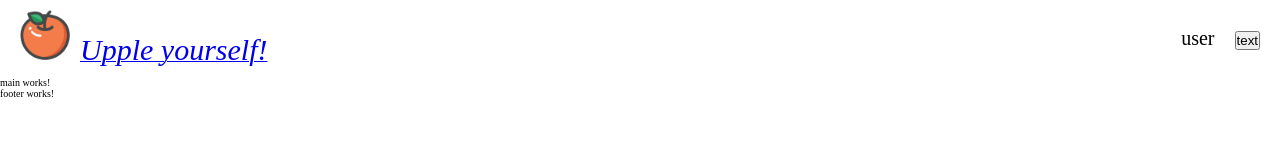
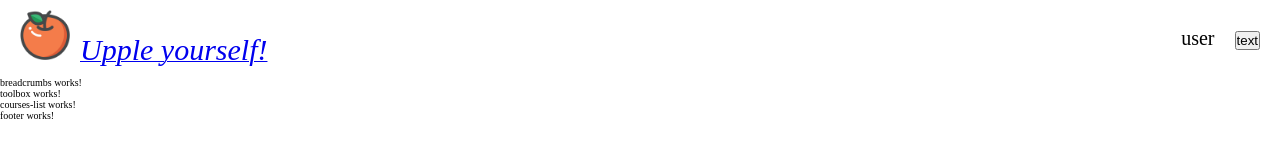
Before and after one commit to mikalai-sokarau/Angular, an Angular app: page / in a window 1280 px wide. Shown: the top 167 px of the page. Built offline with nearby package versions, Linux system fonts and the light colour scheme.

Commit message:
added template for main component

```diff
--- a/src/app/components/main/main.component.html
+++ b/src/app/components/main/main.component.html
@@ -1,3 +1,3 @@
-<p>
-  main works!
-</p>
+<app-breadcrumbs></app-breadcrumbs>
+<app-toolbox></app-toolbox>
+<app-courses-list></app-courses-list>
```
